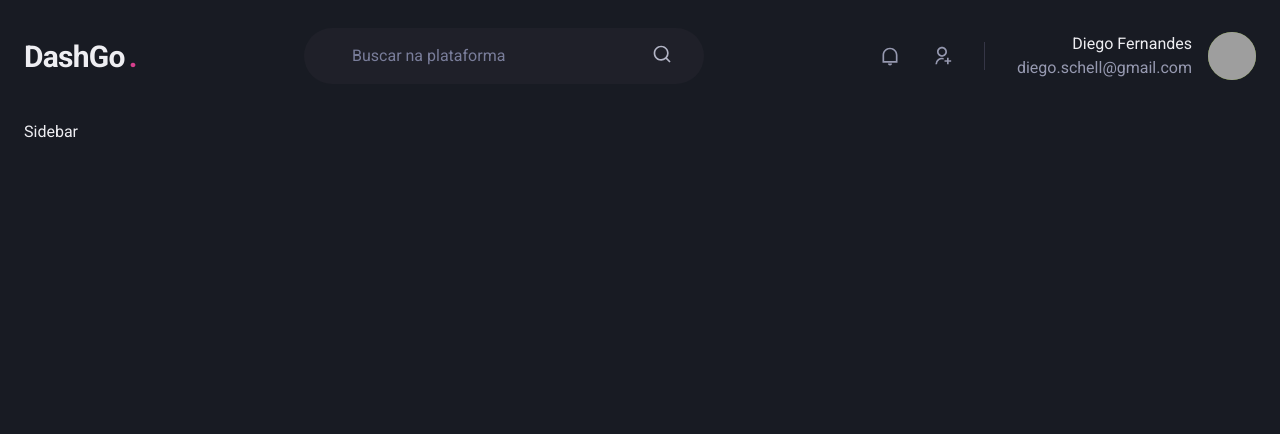
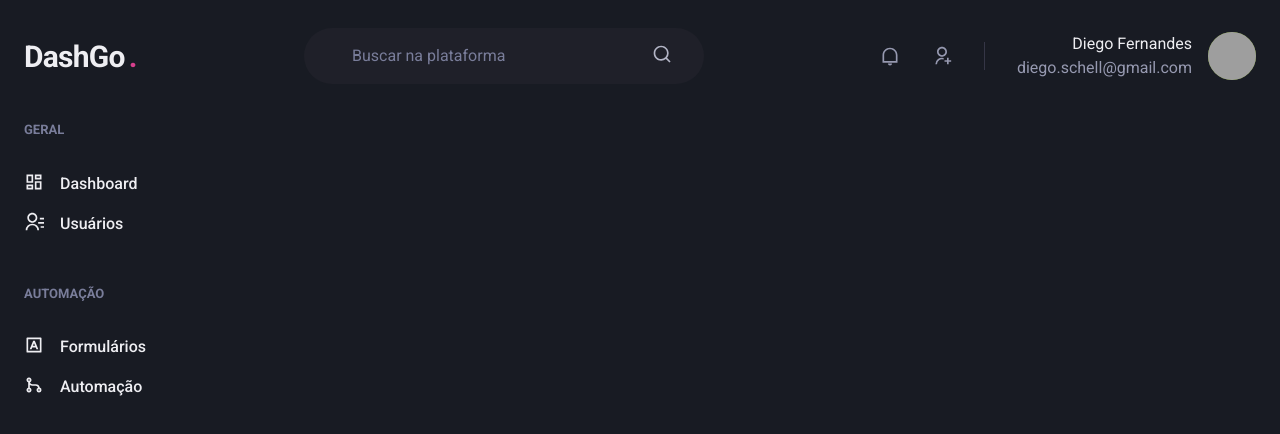
Before and after one commit to anderson-0/Nextjs-Chakra-UI---Dashboard, a Next.js app: page /dashboard in a window 1280 px wide. Shown: the top 434 px of the page. Built offline with nearby package versions, Linux system fonts and the light colour scheme; grey boxes are pictures that could not be loaded.

Commit message:
feature: added some menu items to Sidebar component

```diff
--- a/src/components/Sidebar.tsx
+++ b/src/components/Sidebar.tsx
@@ -1,5 +1,37 @@
+import { Box, Icon, Link, Stack, Text } from "@chakra-ui/react";
+import { RiContactsLine, RiDashboardLine, RiGitMergeLine, RiInputMethodLine } from "react-icons/ri";
+
 export function Sidebar() {
   return (
-    <h1>Sidebar</h1>
+    <Box as="aside" width="64" marginRight="8">
+      <Stack spacing="12" align="flex-start">
+        <Box>
+          <Text fontWeight="bold" color="gray.400" fontSize="small">GERAL</Text>
+          <Stack spacing="4" marginTop="8" align="stretch">
+            <Link display="flex" align="center">
+              <Icon as={RiDashboardLine} fontSize="20"/>
+              <Text marginLeft="4" fontWeight="medium">Dashboard</Text>
+            </Link>
+            <Link display="flex" align="center">
+              <Icon as={RiContactsLine} fontSize="20"/>
+              <Text marginLeft="4" fontWeight="medium">Usuários</Text>
+            </Link>
+          </Stack>
+        </Box>
+        <Box>
+          <Text fontWeight="bold" color="gray.400" fontSize="small">AUTOMAÇÃO</Text>
+          <Stack spacing="4" marginTop="8" align="stretch">
+            <Link display="flex" align="center">
+              <Icon as={RiInputMethodLine} fontSize="20"/>
+              <Text marginLeft="4" fontWeight="medium">Formulários</Text>
+            </Link>
+            <Link display="flex" align="center">
+              <Icon as={RiGitMergeLine} fontSize="20"/>
+              <Text marginLeft="4" fontWeight="medium">Automação</Text>
+            </Link>
+          </Stack>
+        </Box>
+      </Stack>
+    </Box>
   );
 }
```
